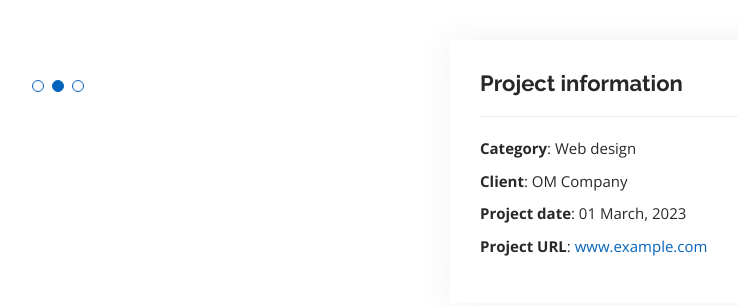
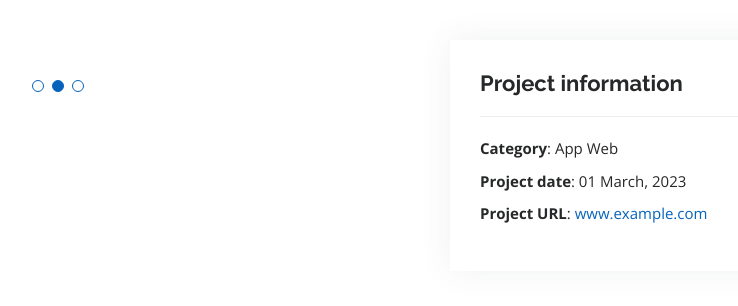
Before and after one commit to omarzinane1/omar-zinane, a plain HTML site: page portfolio-details.html in a window 1280 px wide. Shown: the whole page, without its empty margins (442-1180 px from the left). Drawn offline with nearby package versions, Linux system fonts and the light colour scheme; files that its build step writes are made by us from their sources; files whose address does not match are found by name.

Commit message:
change the content a little

```diff
--- a/portfolio-details.html
+++ b/portfolio-details.html
@@ -64,8 +64,8 @@
             <div class="portfolio-info">
               <h3>Project information</h3>
               <ul>
-                <li><strong>Category</strong>: Web design</li>
-                <li><strong>Client</strong>: OM Company</li>
+                <li><strong>Category</strong>: App Web</li>
+                <!-- <li><strong>Client</strong>: OM Company</li> -->
                 <li><strong>Project date</strong>: 01 March, 2023</li>
                 <li><strong>Project URL</strong>: <a href="#">www.example.com</a></li>
               </ul>
```
